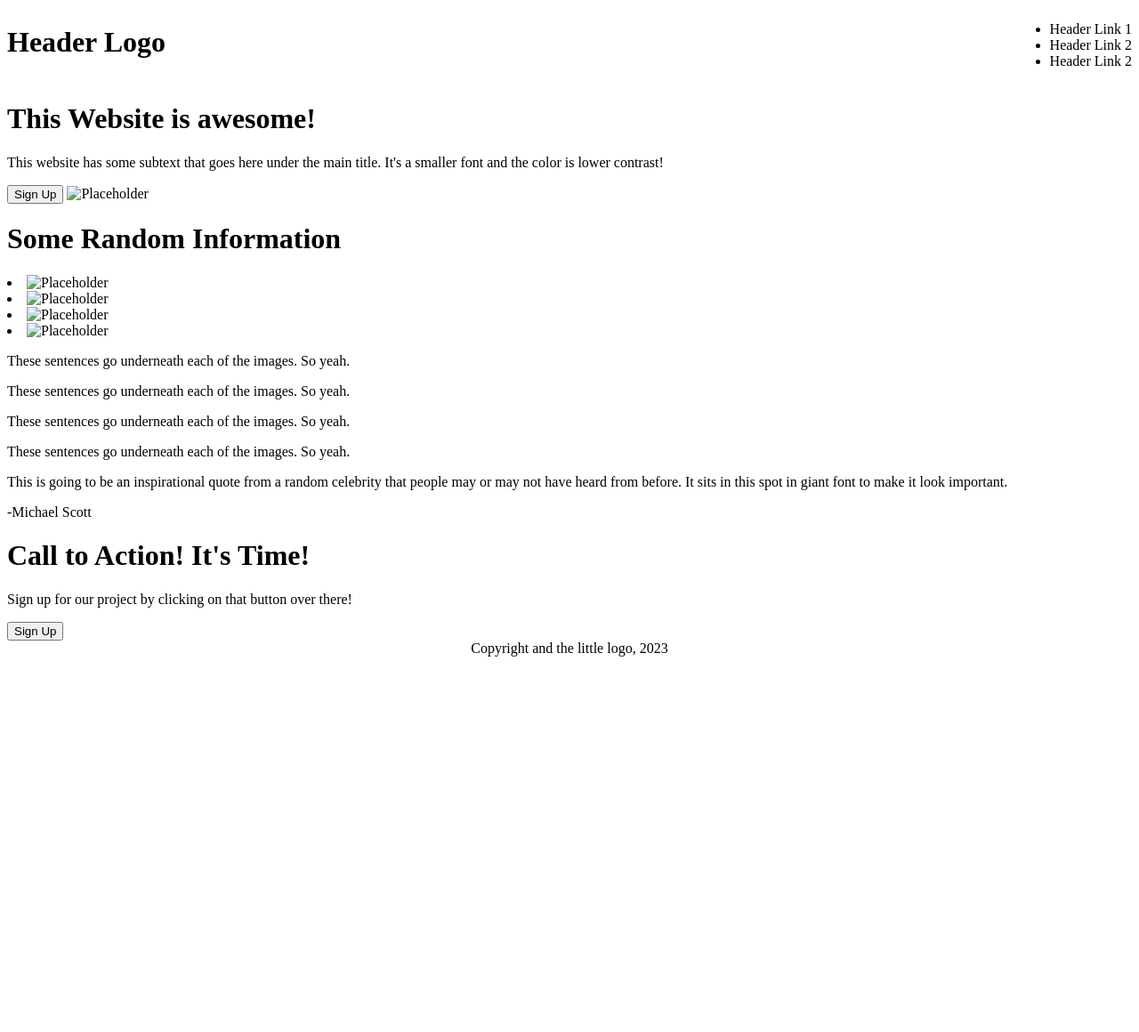
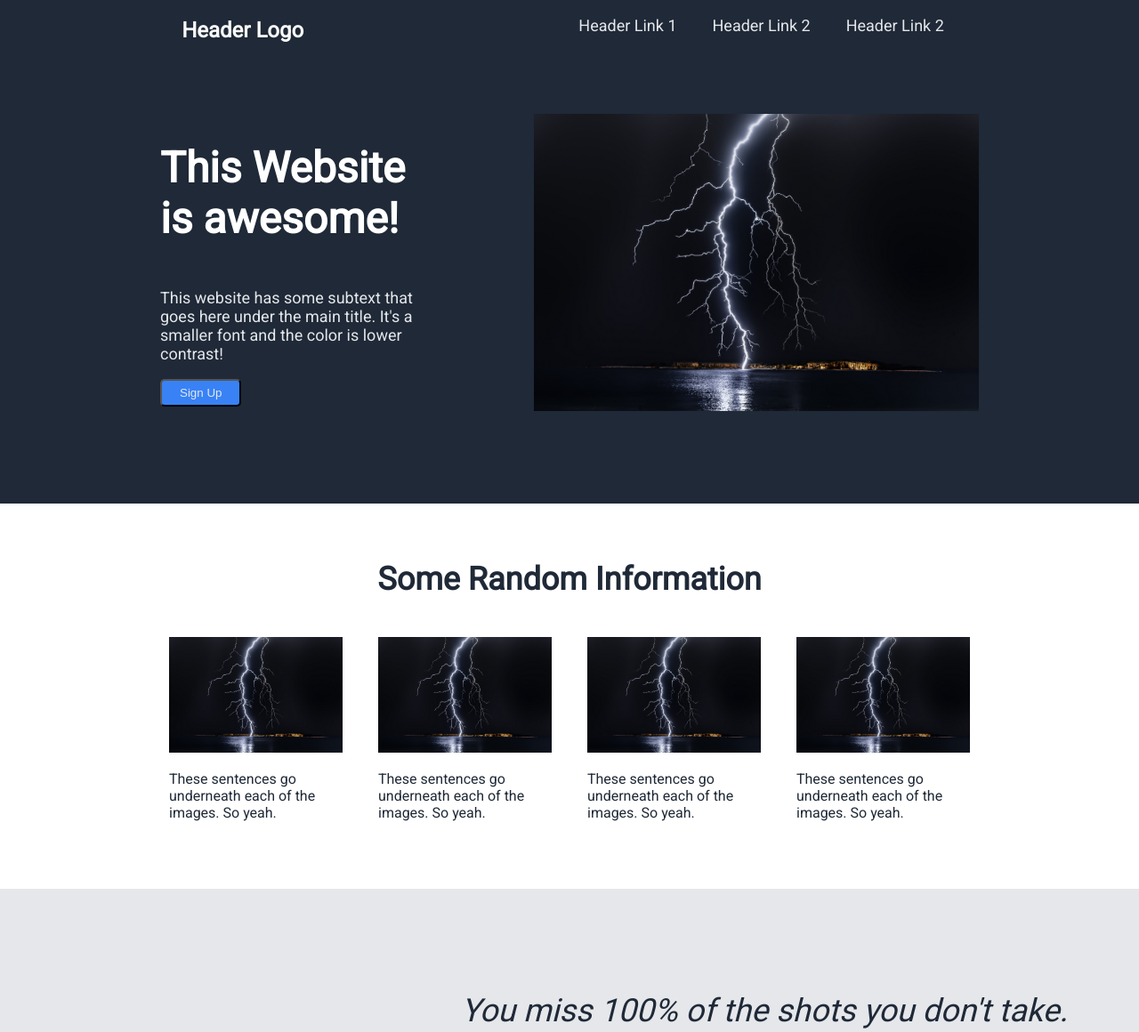
Before and after one commit to K-Postal/Project-Landing-Page, a plain HTML site: page index.html in a window 1280 px wide. Shown: the top 1160 px of the page at 89% size. Before the commit the page ends 800 px from the top, so only its background shows below. Drawn offline with Linux system fonts and the light colour scheme.

Commit message:
Changes to CSS file

```diff
--- a/index.html
+++ b/index.html
@@ -5,11 +5,16 @@
     <meta http-equiv="X-UA-Compatible" content="IE=edge">
     <meta name="viewport" content="width=device-width, initial-scale=1.0">
     <link rel="stylesheet" href="styles.css">
+    <link rel="preconnect" href="https://fonts.googleapis.com">
+    <link rel="preconnect" href="https://fonts.gstatic.com" crossorigin>
+    <link href="https://fonts.googleapis.com/css2?family=Roboto&display=swap" rel="stylesheet">
     <title>Landing Page</title>
 </head>
 <body>
+    <div class="main">
+        <div class="section1">
             <div class="header">
-        <h1>Header Logo</h1>
+                <h1 class="logo">Header Logo</h1>
                 <ul>
                    <li>Header Link 1</li>
                    <li>Header Link 2</li>
@@ -17,33 +22,64 @@
                 </ul>
             </div>
 
-    <h1>This Website is awesome!</h1>
+            <div class="header-content">
+                <div class="header-text">
+                    <div class="header-main-text">
+                        <h1 style="font-size: 48px">This Website is awesome!</h1>
+                    </div>
+                    <div class="header-body-text">
                         <p>This website has some subtext that goes here under the main title. It's a smaller font and the color
-            is lower contrast!
+                         is lower contrast! </p>
+                    </div>
+                    <button>Sign Up</button>
+                </div>
+                <div class="header-img">
+                    <img src="lightning.jpg" alt="Placeholder">
+                </div>
+            </div>
+        </div>
+
+     <div class="section2">
+        <div class="container">
+             <h1 class="title" style="font-size: 36px;">Some Random Information</h1>
+          <div class="container-images">
+               <div class="container-images-section">
+                    <img src="lightning.jpg" alt="Placeholder">
+                    <p>These sentences go underneath each of the images. So yeah.</p>
+                </div>
+               <div class="container-images-section"><img src="lightning.jpg" alt="Placeholder">
+                    <p>These sentences go underneath each of the images. So yeah.</p></div>
+                <div class="container-images-section"><img src="lightning.jpg" alt="Placeholder">
+                    <p>These sentences go underneath each of the images. So yeah.</p></div>
+                <div class="container-images-section"><img src="lightning.jpg" alt="Placeholder">
+                    <p>These sentences go underneath each of the images. So yeah.</p></div>
+         </div>
+        </div>
+     </div>
+
+    <div class="section3">
+    <p>You miss 100% of the shots you don't take.
     </p>
+    <p style="font-weight: bold; font-size: 30px;">-Wayne Gretzky</p>
+    <p style="font-weight: bold;">-Michael Scott</p>
+    </div>
+
+    <div class="section4">
+        <div id="action">
+            <div class="action-header">
+            <h1>Call to Action! It's Time!</h1>
+            </div>
+            <div class="action-text">
+            <p>Sign up for our project by clicking on that button over there!</p>
+            </div>
+        </div>
+        <div class="action-button">
           <button>Sign Up</button>
-        <img src="Placeholder" alt="Placeholder">
-
-    <h1>Some Random Information</h1>
-        <li><img src="" alt="Placeholder"></li>
-        <li><img src="" alt="Placeholder"></li>
-        <li><img src="" alt="Placeholder"></li>
-        <li><img src="" alt="Placeholder"></li>
-
-        <p>These sentences go underneath each of the images. So yeah.</p>
-        <p>These sentences go underneath each of the images. So yeah.</p>
-        <p>These sentences go underneath each of the images. So yeah.</p>
-        <p>These sentences go underneath each of the images. So yeah.</p>
-
-    <p>This is going to be an inspirational quote from a random celebrity that people may or may not have heard from before.
-        It sits in this spot in giant font to make it look important.
-    </p>
-    <p>-Michael Scott</p>
-
-    <h1>Call to Action! It's Time!</h1>
-        <p>Sign up for our project by clicking on that button over there!</p>
-        <button>Sign Up</button>
-
+        </div>
+    </div>
+    <div class="footer">
         <footer>Copyright and the little logo, 2023</footer>
+    </div>
+    </div>
 </body>
 </html>
--- a/styles.css
+++ b/styles.css
@@ -1,8 +1,138 @@
+.main {
+    font-family: 'Roboto', sans-serif;
+    background-color: white;
+    color: white;
+    display: flex;
+    flex-direction: column;
+    justify-content: space-between;
+}
+html, body {
+    margin: 0;
+    padding: 0;
+}
+.section1 {
+    background-color: #1F2937;
+}
 .header {
+    color: white;
     display: flex;
-    justify-content: space-between;
+    justify-content: space-evenly;
+    gap: 65px;
+    margin-right: 150px;
+    flex-shrink: 1;
+}
+ul {
+    list-style-type: none;
+    color: #E5E7EB;
+    font-size: 18px;
+    display: flex;
+    gap: 40px;
+}
+.header-content {
+    display: flex;
+    justify-content: center;
+    gap: 120px;
+    margin-top: 60px;
+    margin-bottom: 100px;
+}
+.header-text {
+    display: flex;
+    flex-direction: column;
+    align-items: center;
+    flex-wrap: wrap;
+    align-items: flex-start;
+    max-width: 300px;
+    flex-shrink: 1;
+}
+.header-main-text {
+    columns: #F9FAF8;
+    font-weight: bold;
+}
+.header-body-text {
+    color: #E5E7EB;
+    font-size: 18px;
+}
+.header-img {
+    max-width: 500px;
+}
+button {
+   background-color: #3882F6;
+   padding: 6px 20px;
+   color: #E5E7EB;
+   border-radius: 5px;
+}
+.logo {
+    font-size: 24px;
+    color: #F9FAF8;
+    margin: 20px 135px;
+}
+.container {
+    color: #1F2937;
+    background-color: white;
+    display: flex;
+    flex-direction: column;
+    align-items: center;
+    margin: 40px 0;
+}
+.container-images {
+    display: flex;
+    justify-content: center;
+    width: 900px;
+    margin: 20px 0px;
+    gap: 40px;
+}
+.container-images-section {
+    border: 20px;
 }
 footer {
     display:flex;
     justify-content: center;
 }
+
+
+.section3 {
+    display: flex;
+    flex-direction: column;
+    justify-content: center;
+    align-content: center;
+    padding: 80px;
+    background-color: #E5E7EB;
+    color: #1F2937;
+    font-style: italic;
+    font-size: 36px;
+    text-align: end;
+}
+.section4 {
+    background-color: #3882F6;
+    display: flex;
+    border-radius: 15px;
+    justify-content: center;
+    align-items: center;
+    margin: 100px 250px;
+    gap: 20px;
+
+}
+.footer {
+    background-color: #1F2937;
+    padding: 40px;
+}
+.title {
+    text-align: center;
+    font-weight: bold;
+}
+img {
+    max-width: 100%;
+    max-height: 100%;
+}
+#action {
+    display: flex;
+    flex-direction: column;
+}
+.action-header {
+    display: flex;
+    flex-direction: column;
+}
+.action-text {
+    display: flex;
+    flex-direction: column;
+}
```
Also changed, not shown: lightning.jpg (added). Lines whose indentation alone changed are shown as unchanged.
